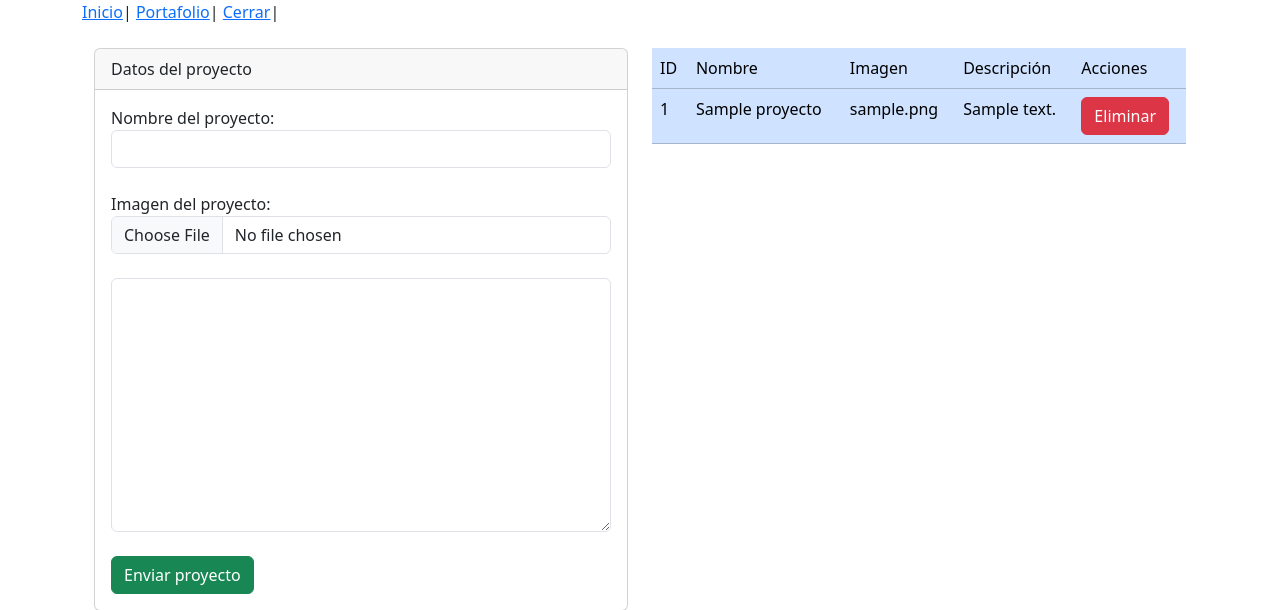
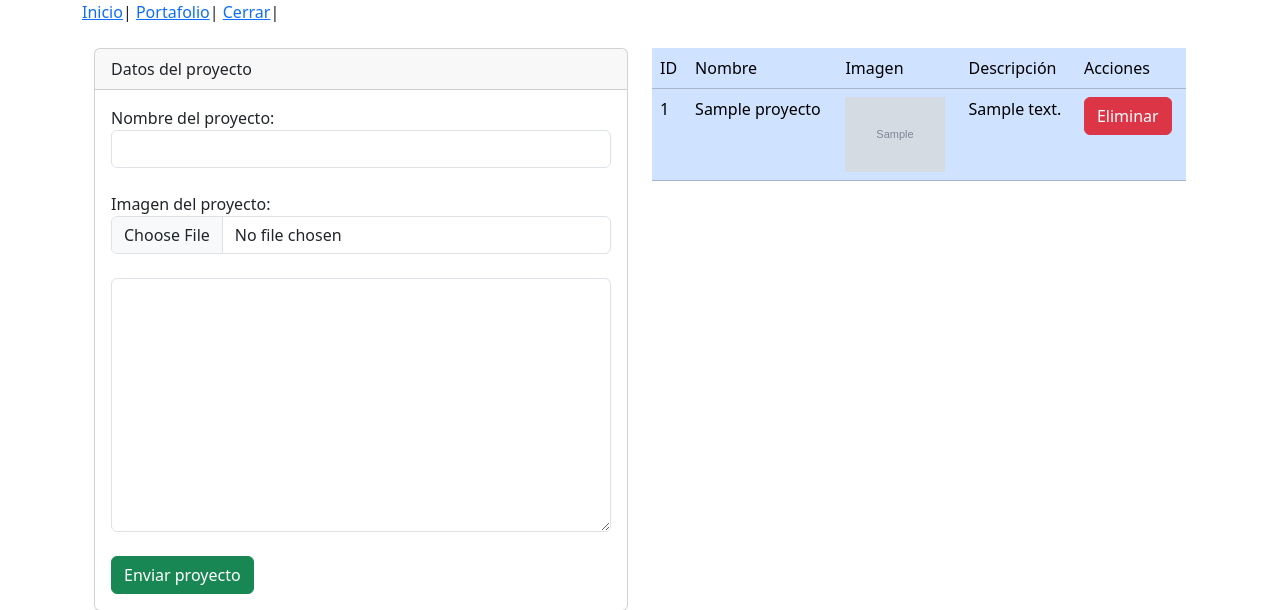
Before and after one commit to Osmar131/PHP-BOOTSTRAP, a PHP site: page /portafolio.php in a window 1280 px wide. Shown: the top 610 px of the page. Run offline with PHP 8.4, Linux system fonts and the light colour scheme; the visitor is signed in with stand-in values (Sample User, id 1); tables that the repository leaves empty or names only in its code hold one stand-in row (values such as "Sample post"); grey boxes marked "Sample" are stand-in pictures.

Commit message:
Se muestra imagen en MYSQL

```diff
--- a/portafolio.php
+++ b/portafolio.php
@@ -27,11 +27,15 @@ if($_POST){
     $objConexion->ejecutar($sql);
 
 }
-
+// sección de eliminación de imagen y registro proporcionados en plataforma
 if($_GET){
     // DELETE FROM proyectos WHERE `proyectos`.`id` = 3"
     $id=$_GET['borrar'];
     $objConexion=new conexion();
+
+    $imagen=$objConexion->consultar("SELECT imagen FROM `proyectos` WHERE id=".$id);
+    unlink("tifs/".$imagen[0]['imagen']);
+
     $sql="DELETE FROM proyectos WHERE `proyectos`.`id` =".$id;
     $objConexion->ejecutar($sql);
 }
@@ -92,7 +96,8 @@ $proyectos=$objConexion->consultar("SELECT * FROM `proyectos`");
                         <tr>
                             <td><?php echo $proyecto['id'] ?></td>
                             <td><?php echo $proyecto['nombre'] ?></td>
-                            <td><?php echo $proyecto['imagen'] ?></td>
+                            <td>
+                                <img width="100" src="tifs/<?php echo $proyecto['imagen'] ?>" alt=""></td>
                             <td><?php echo $proyecto['descripcion'] ?></td>
                             <td><a class="btn btn-danger" href="?borrar=<?php echo $proyecto['id'] ?>" >Eliminar</a></td>
                         </tr>
```
